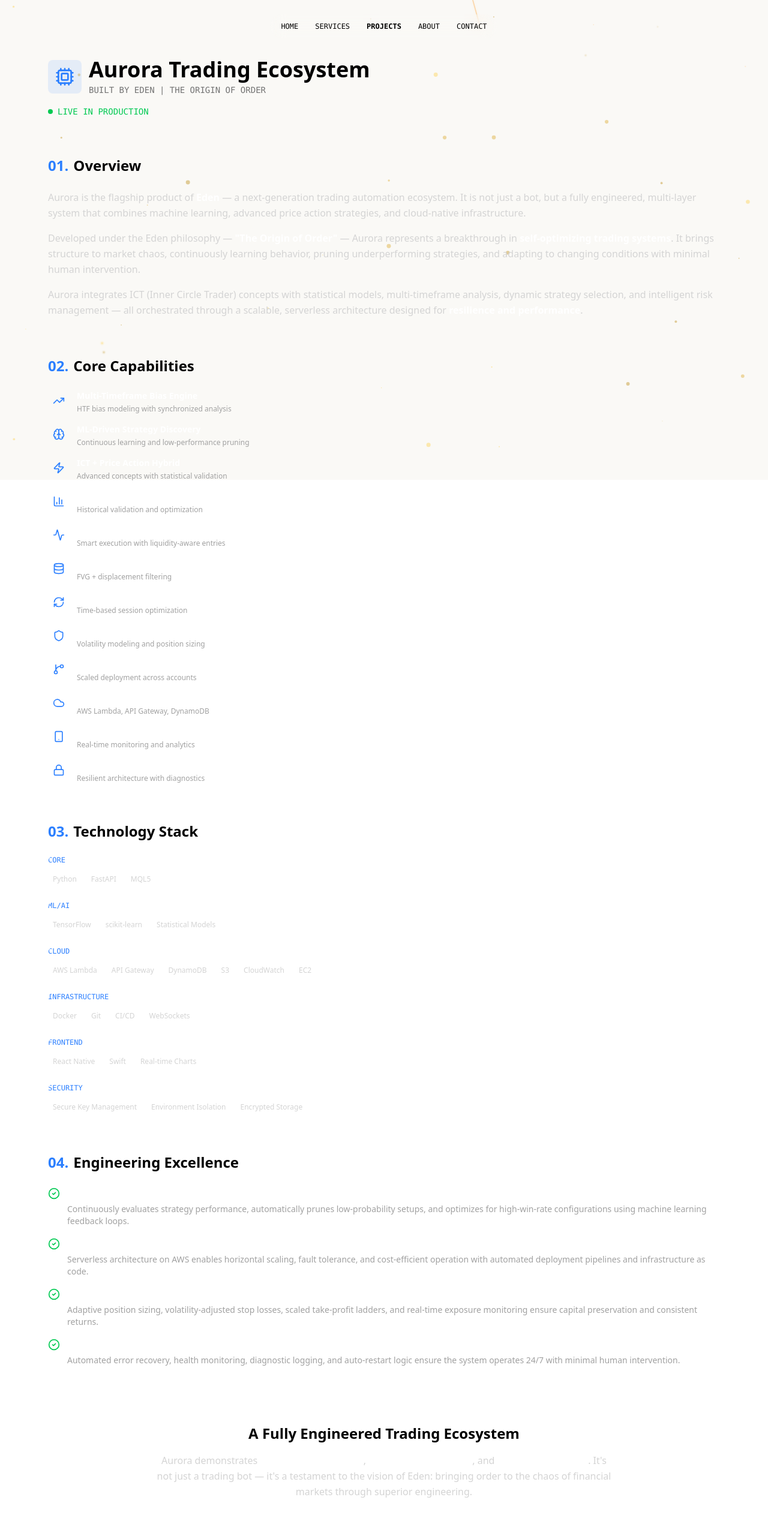
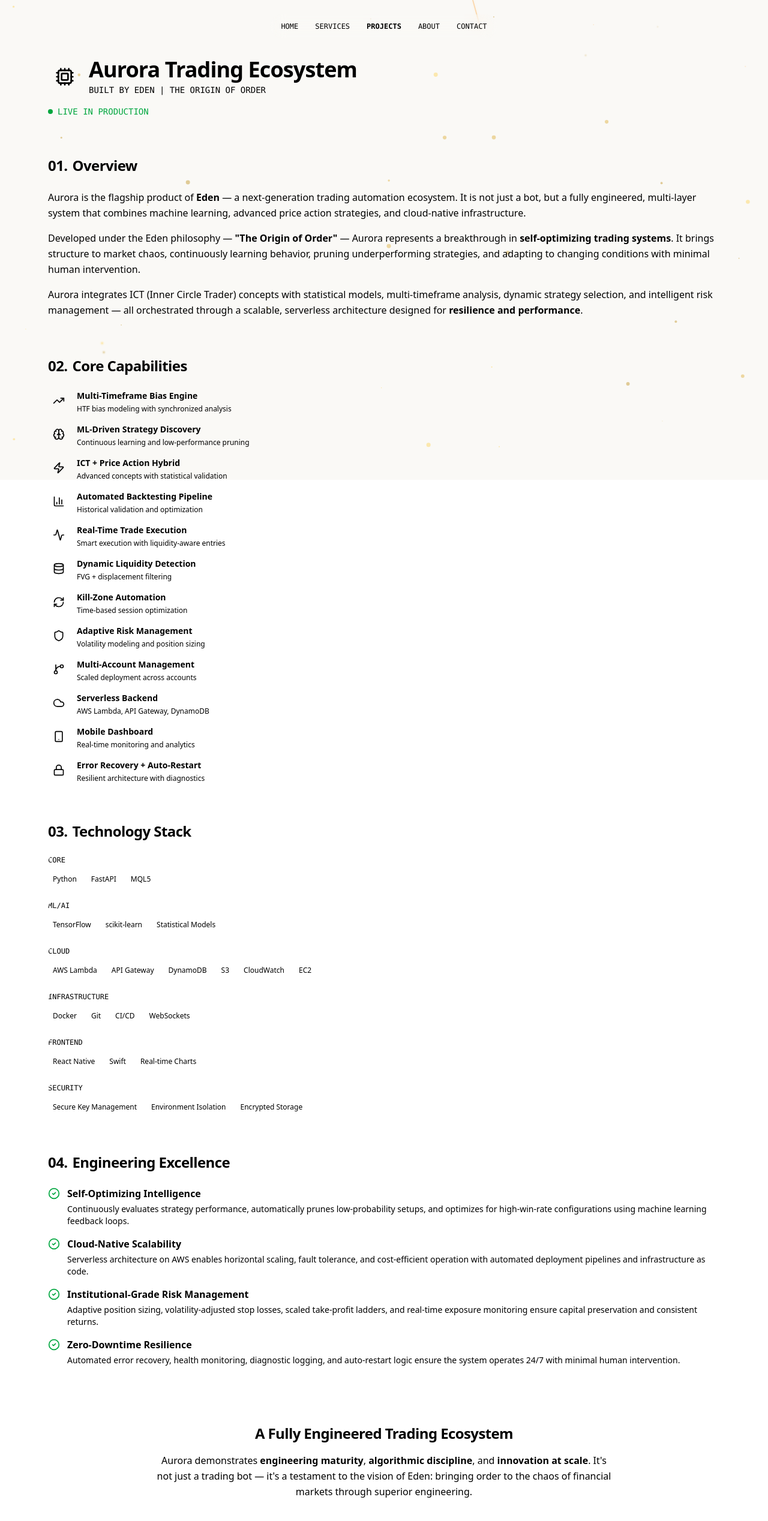
Before and after one commit to joseph0ngandu-ui/Portfolio, a Next.js app: page /projects/aurora in a window 1280 px wide. Shown: the top 2536 px of the page at 60% size. Built offline with nearby package versions, Linux system fonts and the light colour scheme.

Commit message:
refactor: Replace hardcoded color classes with CSS variables and refine text styling.

```diff
--- a/app/projects/aurora/page.tsx
+++ b/app/projects/aurora/page.tsx
@@ -43,50 +43,50 @@
                 {/* Header */}
                 <div className="mb-16">
                     <div className="flex items-center gap-3 mb-4">
-                        <div className="p-3 rounded-lg bg-blue-500/10 text-blue-500">
+                        <div className="p-3 rounded-lg bg-[var(--color-accent-primary)]/10 text-[var(--color-accent-primary)]">
                             <Cpu className="w-8 h-8" />
                         </div>
                         <div>
-                            <h1 className="text-4xl md:text-5xl font-bold">Aurora Trading Ecosystem</h1>
-                            <p className="text-neutral-500 font-mono text-sm mt-1">BUILT BY EDEN | THE ORIGIN OF ORDER</p>
+                            <h1 className="text-4xl md:text-5xl font-bold tracking-tight text-[var(--color-text-primary)]">Aurora Trading Ecosystem</h1>
+                            <p className="text-[var(--color-text-secondary)] font-mono text-sm mt-1">BUILT BY EDEN | THE ORIGIN OF ORDER</p>
                         </div>
                     </div>
                     <div className="flex items-center gap-2 mb-6">
-                        <span className="w-2 h-2 rounded-full bg-green-500 animate-pulse" />
-                        <span className="text-sm font-mono text-green-500">LIVE IN PRODUCTION</span>
+                        <span className="w-2 h-2 rounded-full bg-green-600 animate-pulse" />
+                        <span className="text-sm font-mono text-green-600">LIVE IN PRODUCTION</span>
                     </div>
                 </div>
 
                 {/* Overview */}
                 <section className="mb-16">
-                    <h2 className="text-2xl font-bold mb-6 flex items-center gap-2">
-                        <span className="text-blue-500">01.</span> Overview
+                    <h2 className="text-2xl font-bold tracking-tight mb-6 flex items-center gap-2 text-[var(--color-text-primary)]">
+                        <span className="text-[var(--color-accent-primary)]">01.</span> Overview
                     </h2>
-                    <div className="prose prose-invert prose-lg max-w-none">
-                        <p className="text-neutral-300 leading-relaxed mb-4">
-                            Aurora is the flagship product of <span className="text-white font-semibold">Eden</span> —
+                    <div className="prose prose-lg max-w-none">
+                        <p className="text-[var(--color-text-secondary)] leading-relaxed mb-4">
+                            Aurora is the flagship product of <span className="text-[var(--color-text-primary)] font-semibold">Eden</span> —
                             a next-generation trading automation ecosystem. It is not just a bot, but a fully engineered,
                             multi-layer system that combines machine learning, advanced price action strategies, and
                             cloud-native infrastructure.
                         </p>
-                        <p className="text-neutral-300 leading-relaxed mb-4">
-                            Developed under the Eden philosophy — <span className="text-white font-semibold">"The Origin of Order"</span> —
-                            Aurora represents a breakthrough in <span className="text-white font-semibold">self-optimizing
+                        <p className="text-[var(--color-text-secondary)] leading-relaxed mb-4">
+                            Developed under the Eden philosophy — <span className="text-[var(--color-text-primary)] font-semibold">"The Origin of Order"</span> —
+                            Aurora represents a breakthrough in <span className="text-[var(--color-text-primary)] font-semibold">self-optimizing
                                 trading systems</span>. It brings structure to market chaos, continuously learning behavior,
                             pruning underperforming strategies, and adapting to changing conditions with minimal human intervention.
                         </p>
-                        <p className="text-neutral-300 leading-relaxed">
+                        <p className="text-[var(--color-text-secondary)] leading-relaxed">
                             Aurora integrates ICT (Inner Circle Trader) concepts with statistical models, multi-timeframe analysis,
                             dynamic strategy selection, and intelligent risk management — all orchestrated through a scalable,
-                            serverless architecture designed for <span className="text-white font-semibold">resilience and performance</span>.
+                            serverless architecture designed for <span className="text-[var(--color-text-primary)] font-semibold">resilience and performance</span>.
                         </p>
                     </div>
                 </section>
 
                 {/* Key Features */}
                 <section className="mb-16">
-                    <h2 className="text-2xl font-bold mb-6 flex items-center gap-2">
-                        <span className="text-blue-500">02.</span> Core Capabilities
+                    <h2 className="text-2xl font-bold tracking-tight mb-6 flex items-center gap-2 text-[var(--color-text-primary)]">
+                        <span className="text-[var(--color-accent-primary)]">02.</span> Core Capabilities
                     </h2>
                     <div className="grid grid-cols-1 md:grid-cols-2 lg:grid-cols-3 gap-4">
                         {features.map((feature, index) => (
@@ -98,12 +98,12 @@
                             >
                                 <BentoCard className="h-full">
                                     <div className="flex items-start gap-3">
-                                        <div className="p-2 rounded-lg bg-white/5 text-blue-500 flex-shrink-0">
+                                        <div className="p-2 rounded-lg bg-[var(--color-surface)] text-[var(--color-accent-primary)] flex-shrink-0">
                                             <feature.icon className="w-5 h-5" />
                                         </div>
                                         <div>
-                                            <h3 className="font-bold text-white text-sm mb-1">{feature.title}</h3>
-                                            <p className="text-xs text-neutral-400">{feature.desc}</p>
+                                            <h3 className="font-bold text-[var(--color-text-primary)] text-sm mb-1">{feature.title}</h3>
+                                            <p className="text-xs text-[var(--color-text-secondary)]">{feature.desc}</p>
                                         </div>
                                     </div>
                                 </BentoCard>
@@ -114,18 +114,18 @@
 
                 {/* Tech Stack */}
                 <section className="mb-16">
-                    <h2 className="text-2xl font-bold mb-6 flex items-center gap-2">
-                        <span className="text-blue-500">03.</span> Technology Stack
+                    <h2 className="text-2xl font-bold tracking-tight mb-6 flex items-center gap-2 text-[var(--color-text-primary)]">
+                        <span className="text-[var(--color-accent-primary)]">03.</span> Technology Stack
                     </h2>
                     <div className="grid grid-cols-1 md:grid-cols-2 lg:grid-cols-3 gap-6">
                         {techStack.map((category, index) => (
                             <BentoCard key={index}>
-                                <h3 className="font-mono text-xs text-blue-500 mb-3 uppercase">{category.category}</h3>
+                                <h3 className="font-mono text-xs text-[var(--color-accent-primary)] mb-3 uppercase">{category.category}</h3>
                                 <div className="flex flex-wrap gap-2">
                                     {category.items.map((tech) => (
                                         <span
                                             key={tech}
-                                            className="text-xs border border-white/10 px-2 py-1 rounded text-neutral-300 bg-white/5"
+                                            className="text-xs border border-[var(--color-border)] px-2 py-1 rounded text-[var(--color-text-secondary)] bg-[var(--color-surface)]"
                                         >
                                             {tech}
                                         </span>
@@ -138,46 +138,46 @@
 
                 {/* Architecture Highlights */}
                 <section className="mb-16">
-                    <h2 className="text-2xl font-bold mb-6 flex items-center gap-2">
-                        <span className="text-blue-500">04.</span> Engineering Excellence
+                    <h2 className="text-2xl font-bold tracking-tight mb-6 flex items-center gap-2 text-[var(--color-text-primary)]">
+                        <span className="text-[var(--color-accent-primary)]">04.</span> Engineering Excellence
                     </h2>
                     <BentoCard>
                         <div className="space-y-4">
                             <div className="flex items-start gap-3">
-                                <CheckCircle2 className="w-5 h-5 text-green-500 flex-shrink-0 mt-0.5" />
+                                <CheckCircle2 className="w-5 h-5 text-green-600 flex-shrink-0 mt-0.5" />
                                 <div>
-                                    <h3 className="font-bold text-white mb-1">Self-Optimizing Intelligence</h3>
-                                    <p className="text-sm text-neutral-400">
+                                    <h3 className="font-bold text-[var(--color-text-primary)] mb-1">Self-Optimizing Intelligence</h3>
+                                    <p className="text-sm text-[var(--color-text-secondary)]">
                                         Continuously evaluates strategy performance, automatically prunes low-probability setups,
                                         and optimizes for high-win-rate configurations using machine learning feedback loops.
                                     </p>
                                 </div>
                             </div>
                             <div className="flex items-start gap-3">
-                                <CheckCircle2 className="w-5 h-5 text-green-500 flex-shrink-0 mt-0.5" />
+                                <CheckCircle2 className="w-5 h-5 text-green-600 flex-shrink-0 mt-0.5" />
                                 <div>
-                                    <h3 className="font-bold text-white mb-1">Cloud-Native Scalability</h3>
-                                    <p className="text-sm text-neutral-400">
+                                    <h3 className="font-bold text-[var(--color-text-primary)] mb-1">Cloud-Native Scalability</h3>
+                                    <p className="text-sm text-[var(--color-text-secondary)]">
                                         Serverless architecture on AWS enables horizontal scaling, fault tolerance, and
                                         cost-efficient operation with automated deployment pipelines and infrastructure as code.
                                     </p>
                                 </div>
                             </div>
                             <div className="flex items-start gap-3">
-                                <CheckCircle2 className="w-5 h-5 text-green-500 flex-shrink-0 mt-0.5" />
+                                <CheckCircle2 className="w-5 h-5 text-green-600 flex-shrink-0 mt-0.5" />
                                 <div>
-                                    <h3 className="font-bold text-white mb-1">Institutional-Grade Risk Management</h3>
-                                    <p className="text-sm text-neutral-400">
+                                    <h3 className="font-bold text-[var(--color-text-primary)] mb-1">Institutional-Grade Risk Management</h3>
+                                    <p className="text-sm text-[var(--color-text-secondary)]">
                                         Adaptive position sizing, volatility-adjusted stop losses, scaled take-profit ladders,
                                         and real-time exposure monitoring ensure capital preservation and consistent returns.
                                     </p>
                                 </div>
                             </div>
                             <div className="flex items-start gap-3">
-                                <CheckCircle2 className="w-5 h-5 text-green-500 flex-shrink-0 mt-0.5" />
+                                <CheckCircle2 className="w-5 h-5 text-green-600 flex-shrink-0 mt-0.5" />
                                 <div>
-                                    <h3 className="font-bold text-white mb-1">Zero-Downtime Resilience</h3>
-                                    <p className="text-sm text-neutral-400">
+                                    <h3 className="font-bold text-[var(--color-text-primary)] mb-1">Zero-Downtime Resilience</h3>
+                                    <p className="text-sm text-[var(--color-text-secondary)]">
                                         Automated error recovery, health monitoring, diagnostic logging, and auto-restart logic
                                         ensure the system operates 24/7 with minimal human intervention.
                                     </p>
@@ -189,13 +189,13 @@
 
                 {/* Impact Statement */}
                 <section>
-                    <BentoCard className="bg-gradient-to-br from-blue-500/10 to-violet-500/10 border-blue-500/20">
+                    <BentoCard className="bg-gradient-to-br from-[var(--color-accent-primary)]/10 to-[var(--color-accent-secondary)]/10 border-[var(--color-accent-primary)]/20">
                         <div className="text-center py-8">
-                            <h2 className="text-2xl font-bold mb-4">A Fully Engineered Trading Ecosystem</h2>
-                            <p className="text-neutral-300 max-w-3xl mx-auto leading-relaxed">
-                                Aurora demonstrates <span className="text-white font-semibold">engineering maturity</span>,
-                                <span className="text-white font-semibold"> algorithmic discipline</span>, and
-                                <span className="text-white font-semibold"> innovation at scale</span>.
+                            <h2 className="text-2xl font-bold tracking-tight mb-4 text-[var(--color-text-primary)]">A Fully Engineered Trading Ecosystem</h2>
+                            <p className="text-[var(--color-text-secondary)] max-w-3xl mx-auto leading-relaxed">
+                                Aurora demonstrates <span className="text-[var(--color-text-primary)] font-semibold">engineering maturity</span>,
+                                <span className="text-[var(--color-text-primary)] font-semibold"> algorithmic discipline</span>, and
+                                <span className="text-[var(--color-text-primary)] font-semibold"> innovation at scale</span>.
                                 It's not just a trading bot — it's a testament to the vision of Eden: bringing order to the chaos of financial markets through superior engineering.
                             </p>
                         </div>
```
